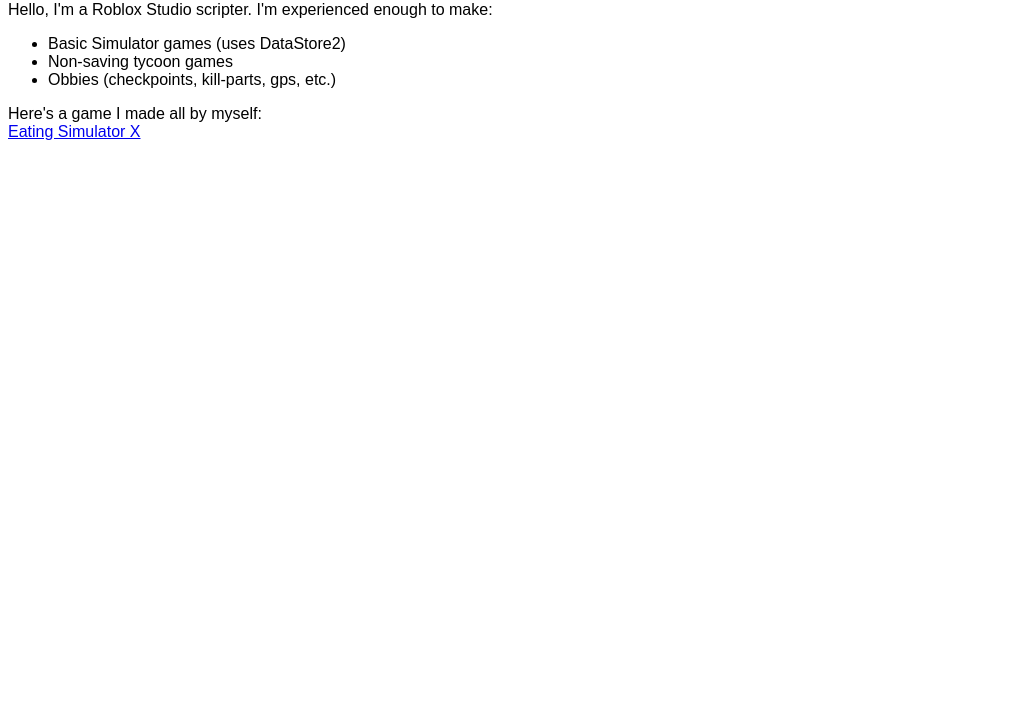
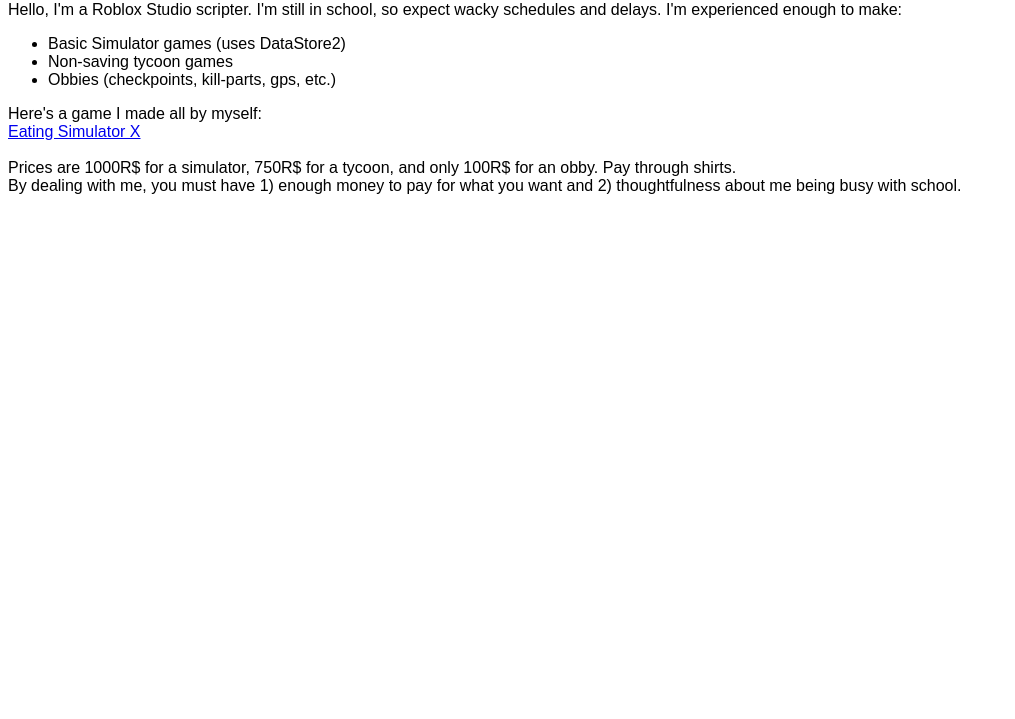
Before and after one commit to Zebulaun/Site, a plain HTML site: page index.html in a window 1280 px wide. Shown: the part 81-800 px from the top of the page, without its empty margins (0-1015 px from the left). Drawn offline with Linux system fonts and the light colour scheme.

Commit message:
Update index.html

```diff
--- a/index.html
+++ b/index.html
@@ -15,7 +15,7 @@
   <body>
     <img class='oof' src='https://github.com/Zebulaun/Site/raw/main/me2.png' width='50px' height='50px'><h1 class='oof'>FortellingII's Scripter Portfolio</h1>
     <p>
-      Hello, I'm a Roblox Studio scripter. I'm experienced enough to make:
+      Hello, I'm a Roblox Studio scripter. I'm still in school, so expect wacky schedules and delays. I'm experienced enough to make:
       <ul>
         <li>
           Basic Simulator games (uses DataStore2)
@@ -30,6 +30,11 @@
       Here's a game I made all by myself:
       </br>
       <a href='https://www.roblox.com/games/5606148116/Eating-Simulator-X?refPageId=c85836cd-a878-4ecb-ab90-9935a944be0f#!/game-instances'>Eating Simulator X</a>
+      </br>
+      </br>
+      Prices are 1000R$ for a simulator, 750R$ for a tycoon, and only 100R$ for an obby. Pay through shirts.
+      </br>
+      By dealing with me, you must have 1) enough money to pay for what you want and 2) thoughtfulness about me being busy with school.
     </p>
   </body>
 </html>
```
